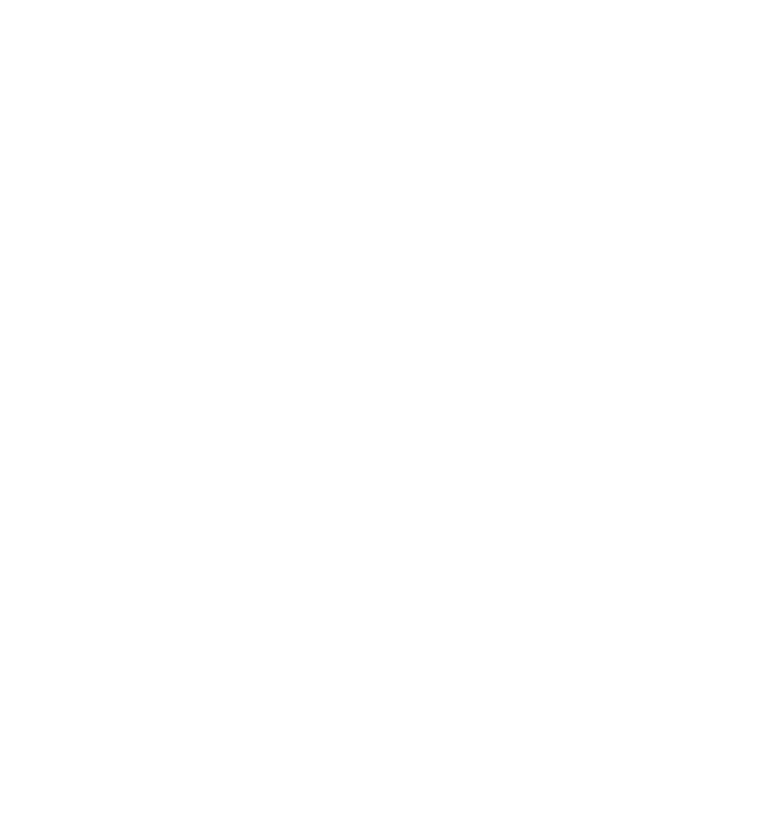
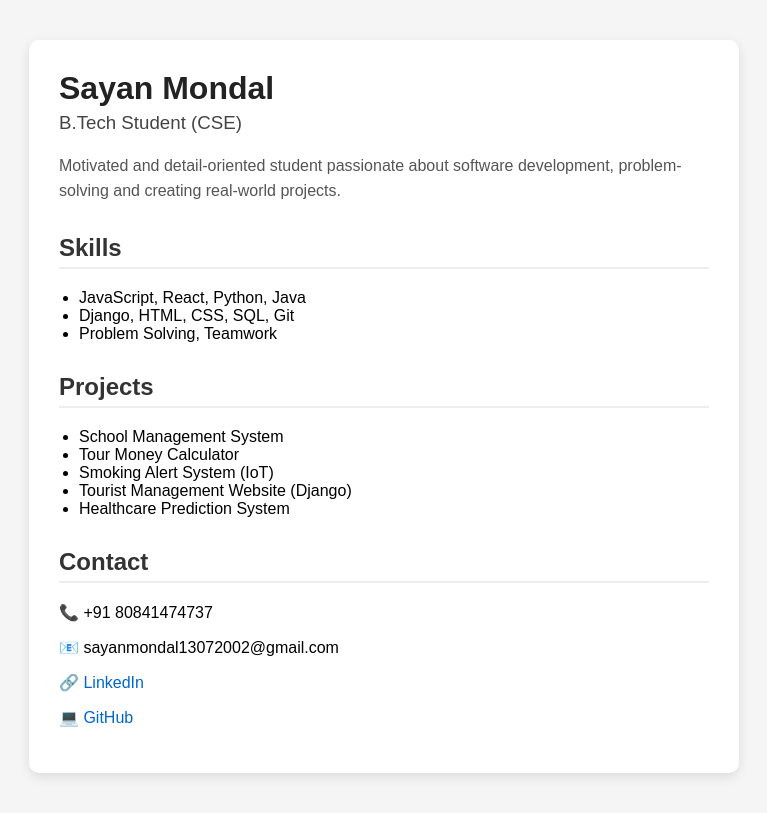
Before and after one commit to Sayan2713/assignment, a plain HTML site: page index.html in a window 1280 px wide. Shown: the whole page, without its empty margins (256-1023 px from the left). Drawn offline with Linux system fonts and the light colour scheme.

Commit message:
base commit

```diff
--- a/index.html
+++ b/index.html
@@ -8,4 +8,47 @@
 <body>
 
 </body>
+</html><!DOCTYPE html>
+<html lang="en">
+<head>
+  <meta charset="UTF-8">
+  <meta name="viewport" content="width=device-width, initial-scale=1.0">
+  <title>Sayan Portfolio</title>
+  <link rel="stylesheet" href="style.css">
+</head>
+<body>
+
+  <div class="container">
+    <h1>Sayan Mondal</h1>
+    <h3>B.Tech Student (CSE)</h3>
+
+    <p class="summary">
+      Motivated and detail-oriented student passionate about software
+      development, problem-solving and creating real-world projects.
+    </p>
+
+    <h2>Skills</h2>
+    <ul>
+      <li>JavaScript, React, Python, Java</li>
+      <li>Django, HTML, CSS, SQL, Git</li>
+      <li>Problem Solving, Teamwork</li>
+    </ul>
+
+    <h2>Projects</h2>
+    <ul>
+      <li>School Management System</li>
+      <li>Tour Money Calculator</li>
+      <li>Smoking Alert System (IoT)</li>
+      <li>Tourist Management Website (Django)</li>
+      <li>Healthcare Prediction System</li>
+    </ul>
+
+    <h2>Contact</h2>
+    <p>📞 +91 80841474737</p>
+    <p>📧 sayanmondal13072002@gmail.com</p>
+    <p>🔗 <a href="https://www.linkedin.com/in/sayan2713-mondal/" target="_blank">LinkedIn</a></p>
+    <p>💻 <a href="https://github.com/Sayan2713" target="_blank">GitHub</a></p>
+  </div>
+
+</body>
 </html>
--- /dev/null
+++ b/style.css
@@ -0,0 +1,53 @@
+body {
+  font-family: Arial, sans-serif;
+  background: #f5f5f5;
+  padding: 40px;
+  margin: 0;
+}
+
+.container {
+  max-width: 650px;
+  margin: auto;
+  background: white;
+  padding: 30px;
+  border-radius: 10px;
+  box-shadow: 0 4px 12px rgba(0,0,0,0.1);
+}
+
+h1 {
+  margin: 0;
+  color: #222;
+}
+
+h3 {
+  margin-top: 5px;
+  color: #444;
+  font-weight: normal;
+}
+
+.summary {
+  margin-top: 15px;
+  line-height: 1.6;
+  color: #555;
+}
+
+h2 {
+  margin-top: 30px;
+  color: #333;
+  border-bottom: 2px solid #eee;
+  padding-bottom: 5px;
+}
+
+ul {
+  margin: 10px 0;
+  padding-left: 20px;
+}
+
+a {
+  text-decoration: none;
+  color: #0066cc;
+}
+
+a:hover {
+  text-decoration: underline;
+}
```
